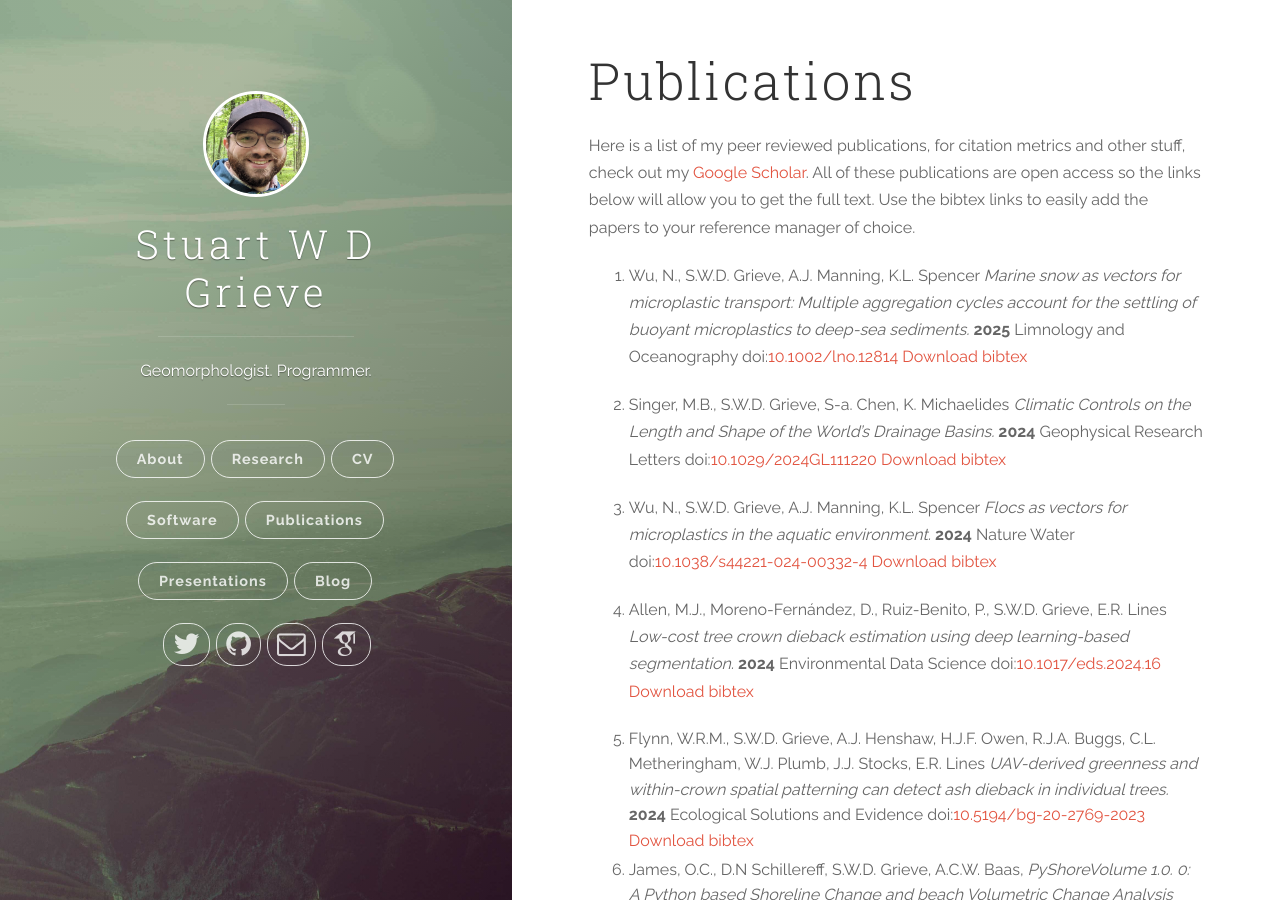
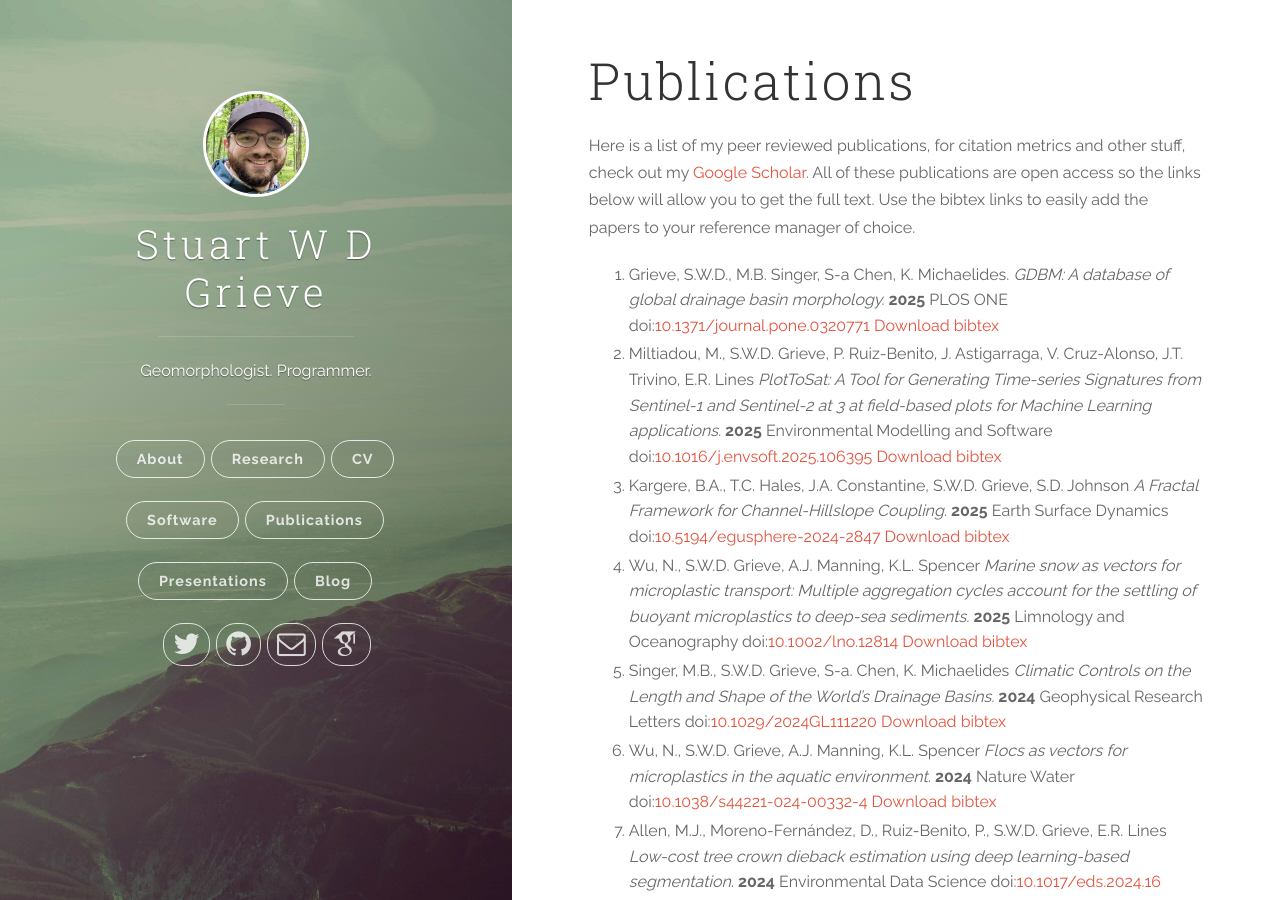
Before and after one commit to sgrieve/sgrieve.github.io, a Jekyll site: the page built from pubs.md, in a window 1280 px wide and 900 px high. Built offline with Jekyll 4.4.1, drawn with Linux system fonts in a browser that asks for light colours; nearby versions of some CDN libraries; some web fonts are replaced.

Commit message:
adding new papers

```diff
--- a/pubs.md
+++ b/pubs.md
@@ -6,14 +6,13 @@ permalink: pubs/
 
 Here is a list of my peer reviewed publications, for citation metrics and other stuff, check out my [Google Scholar](https://scholar.google.co.uk/citations?user=VwQbAzQAAAAJ&hl=en). All of these publications are open access so the links below will allow you to get the full text. Use the bibtex links to easily add the papers to your reference manager of choice.
 
+1. Grieve, S.W.D., M.B. Singer, S-a Chen, K. Michaelides. *GDBM: A database of global drainage basin morphology.* **2025** PLOS ONE doi:[10.1371/journal.pone.0320771](https://doi.org/10.1371/journal.pone.0320771) [Download bibtex](http://www.doi2bib.org/bib/10.1371/journal.pone.0320771)
+1. Miltiadou, M., S.W.D. Grieve, P. Ruiz-Benito, J. Astigarraga, V. Cruz-Alonso, J.T. Trivino, E.R. Lines *PlotToSat: A Tool for Generating Time-series Signatures from Sentinel-1 and Sentinel-2 at 3 at field-based plots for Machine Learning applications.* **2025** Environmental Modelling and Software doi:[10.1016/j.envsoft.2025.106395](https://doi.org/10.1016/j.envsoft.2025.106395) [Download bibtex](http://www.doi2bib.org/bib/10.1016/j.envsoft.2025.106395)
+1. Kargere, B.A., T.C. Hales, J.A. Constantine, S.W.D. Grieve, S.D. Johnson *A Fractal Framework for Channel-Hillslope Coupling.* **2025** Earth Surface Dynamics doi:[10.5194/egusphere-2024-2847](https://doi.org/10.5194/egusphere-2024-2847) [Download bibtex](http://www.doi2bib.org/bib/10.5194/egusphere-2024-2847)
 1. Wu, N., S.W.D. Grieve, A.J. Manning, K.L. Spencer *Marine snow as vectors for microplastic transport: Multiple aggregation cycles account for the settling of buoyant microplastics to deep-sea sediments.* **2025** Limnology and Oceanography doi:[10.1002/lno.12814](https://doi.org/10.1002/lno.12814) [Download bibtex](http://www.doi2bib.org/bib/10.1002/lno.12814)
-
 1. Singer, M.B., S.W.D. Grieve, S-a. Chen, K. Michaelides *Climatic Controls on the Length and Shape of the World's Drainage Basins.* **2024** Geophysical Research Letters doi:[10.1029/2024GL111220](https://doi.org/10.1029/2024GL111220) [Download bibtex](http://www.doi2bib.org/bib/10.1029/2024GL111220)
-
 1. Wu, N., S.W.D. Grieve, A.J. Manning, K.L. Spencer *Flocs as vectors for microplastics in the aquatic environment.* **2024** Nature Water doi:[10.1038/s44221-024-00332-4](https://doi.org/10.1038/s44221-024-00332-4) [Download bibtex](http://www.doi2bib.org/bib/10.1038/s44221-024-00332-4)
-
 1. Allen, M.J., Moreno-Fernández, D., Ruiz-Benito, P., S.W.D. Grieve, E.R. Lines *Low-cost tree crown dieback estimation using deep learning-based segmentation.* **2024** Environmental Data Science doi:[10.1017/eds.2024.16](https://doi.org/10.1017/eds.2024.16) [Download bibtex](http://www.doi2bib.org/bib/10.1017/eds.2024.16)
-
 1. Flynn, W.R.M., S.W.D. Grieve, A.J. Henshaw, H.J.F. Owen, R.J.A. Buggs, C.L. Metheringham, W.J. Plumb, J.J. Stocks, E.R. Lines *UAV-derived greenness and within-crown spatial patterning can detect ash dieback in individual trees.* **2024** Ecological Solutions and Evidence doi:[10.5194/bg-20-2769-2023](https://doi.org/10.1002/2688-8319.12343) [Download bibtex](http://www.doi2bib.org/bib/10.1002/2688-8319.12343)
 1. James, O.C., D.N Schillereff, S.W.D. Grieve, A.C.W. Baas, *PyShoreVolume 1.0. 0: A Python based Shoreline Change and beach Volumetric Change Analysis tool.* **2024** Computers and Geosciences doi:[10.5194/bg-20-2769-2023](https://doi.org/10.1016/j.cageo.2024.105591) [Download bibtex](http://www.doi2bib.org/bib/10.1016/j.cageo.2024.105591)
 1. Flynn, W.R.M., H.J.F. Owen, S.W.D. Grieve, E.R. Lines, *Quantifying vegetation indices using TLS: methodological complexities and ecological insights from a Mediterranean forest.* **2023** Biogeosciences doi:[10.5194/bg-20-2769-2023](https://doi.org/10.5194/bg-20-2769-2023) [Download bibtex](http://www.doi2bib.org/bib/10.5194/bg-20-2769-2023)
```
